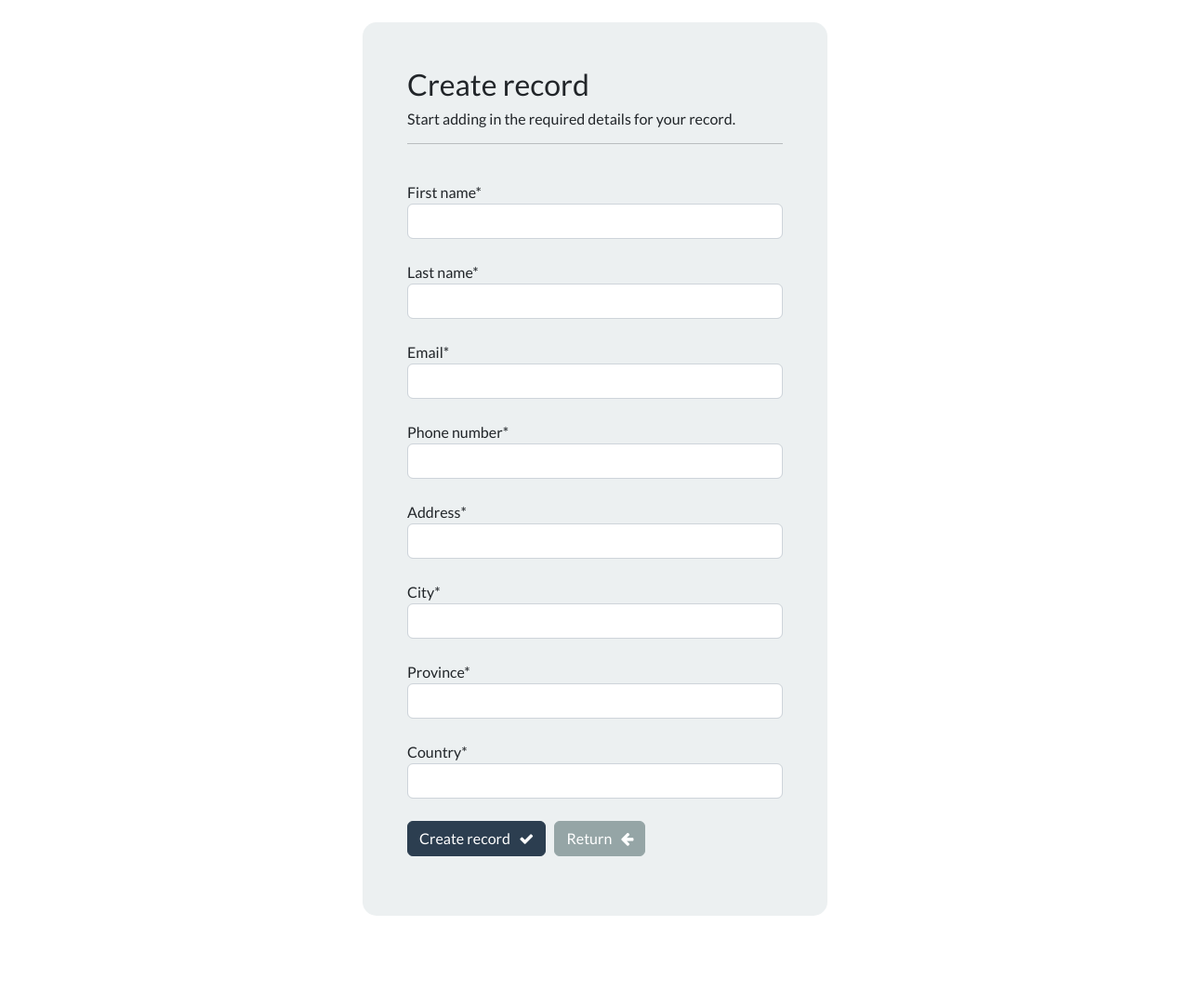
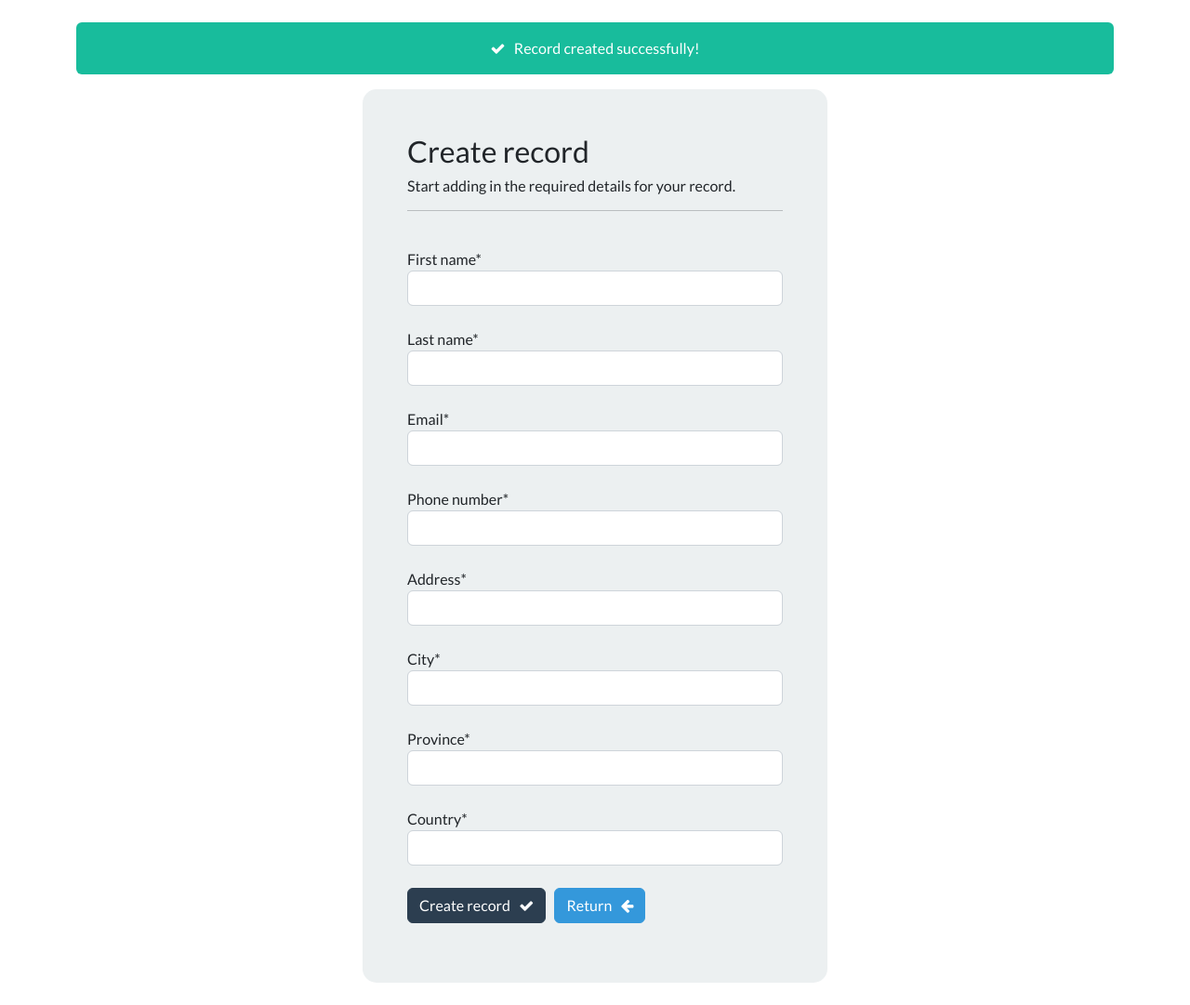
Before and after one commit to krishvsoni/CRM, a Django app: page /create-record in a window 1280 px wide. Shown: the part 72-1153 px from the top of the page at 93% size. Before the commit the page ends 1057 px from the top, so only its background shows below. Run offline with Django 4.2, Linux system fonts and the light colour scheme; a user stored in the database is signed in; some libraries are stand-ins or nearby versions.

Commit message:
Messages Added

```diff
--- a/web/templates/base.html
+++ b/web/templates/base.html
@@ -15,12 +15,33 @@
 
      <body>
 
-        <!-- Create a navbar-->
+
         {% include 'navbar.html' %}
 
         <div class ="container">
 
             <br>
+
+            {% for message in messages %}
+
+            {% if message.level == DEFAULT_MESSAGE_LEVELS.SUCCESS %}
+
+
+                <p id="message-timer" class="alert alert-success float-center text-center message-text">
+
+                    <i class="fa fa-check" aria-hidden="true"></i> &nbsp; {{message}}
+
+                </p>
+
+
+            {% endif %}
+
+
+
+
+
+
+            {% endfor %}
 
             {% block content %}
 
--- a/web/templates/create-record.html
+++ b/web/templates/create-record.html
@@ -59,7 +59,7 @@
 
                 &nbsp;
 
-                <a href="{% url 'dashboard' %}" class="btn btn-secondary">
+                <a href="{% url 'dashboard' %}" class="btn btn-info">
 
 
                     Return &nbsp; <i class="fa fa-arrow-left" aria-hidden="true"></i>
--- a/web/templates/index.html
+++ b/web/templates/index.html
@@ -8,17 +8,17 @@
     <br>
 
     <div class="text-center">
-        <h3> ClientCraft Managment at its peak </h3>
+        <h3> ClientCraft  </h3>
 
         <br>
 
-        <h5> Keep Track Of Your Record Effectively</h5>
+        <h5> Keep Track Of Your Record Effectively 📈</h5>
 
         <hr>
 
         <br>
 
-        <a class="btn btn-primary" type="button" href="{%url 'register' %}"> Create your account </a>
+        <a class="btn btn-primary" type="button" href="{%url 'register' %}"> Create a new account </a>
 
 
 
--- a/web/templates/update-record.html
+++ b/web/templates/update-record.html
@@ -61,7 +61,7 @@
 
             &nbsp;
 
-            <a href="{% url 'dashboard' %}" class="btn btn-secondary">
+            <a href="{% url 'dashboard' %}" class="btn btn-info">
 
 
                 Return &nbsp; <i class="fa fa-arrow-left" aria-hidden="true"></i>
--- a/web/templates/view-record.html
+++ b/web/templates/view-record.html
@@ -39,7 +39,7 @@
 
     <br>
 
-    <a href="{% url 'dashboard' %}" class="btn btn-secondary"> Return &nbsp; <i class="fa fa-arrow-left" aria-hidden="true"></i> </a>
+    <a href="{% url 'dashboard' %}" class="btn btn-info"> Return &nbsp; <i class="fa fa-arrow-left" aria-hidden="true"></i> </a>
 
     &nbsp;
 
--- a/web/views.py
+++ b/web/views.py
@@ -23,6 +23,7 @@ def register(request):
         if form.is_valid():
 
             form.save()
+            messages.success(request,"Account Created Successfully")
             return redirect("my-login")
 
 
@@ -53,6 +54,7 @@ def my_login(request):
 
                 return redirect("dashboard")
     context = {'form2':form}
+    messages.success(request,"Login Successfully")
     return render(request,'my-login.html',context=context)
 
 
@@ -96,6 +98,7 @@ def create_record(request):
 
     context = {'form': form}
 
+    messages.success(request, "Record created successfully!")
     return render(request, 'create-record.html',context=context)
 
 
@@ -148,6 +151,7 @@ def delete_record(request, pk):
     return redirect("dashboard")
 
 
+# - Developer
 
 def creator(request):
         return render(request,'creator.html')
```
Also changed, not shown: db.sqlite3.
